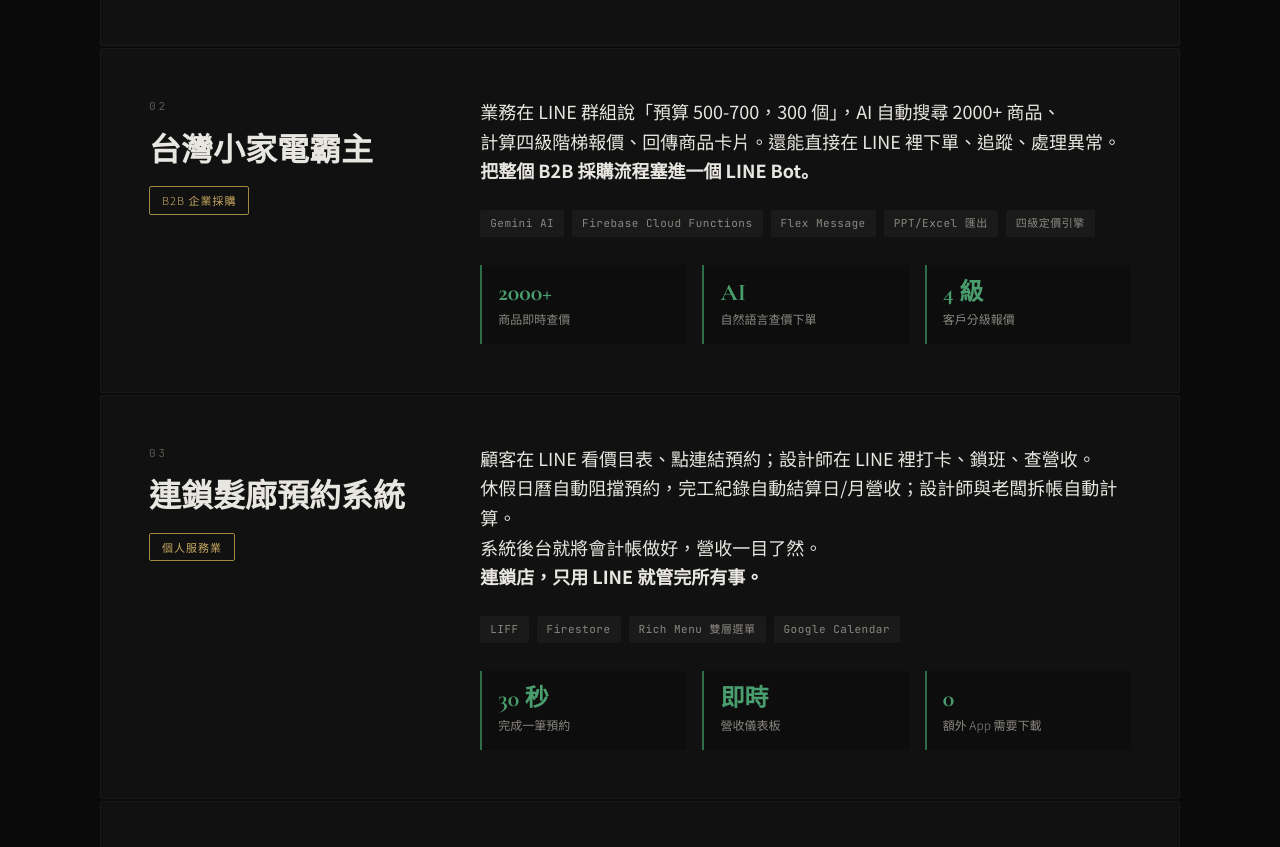
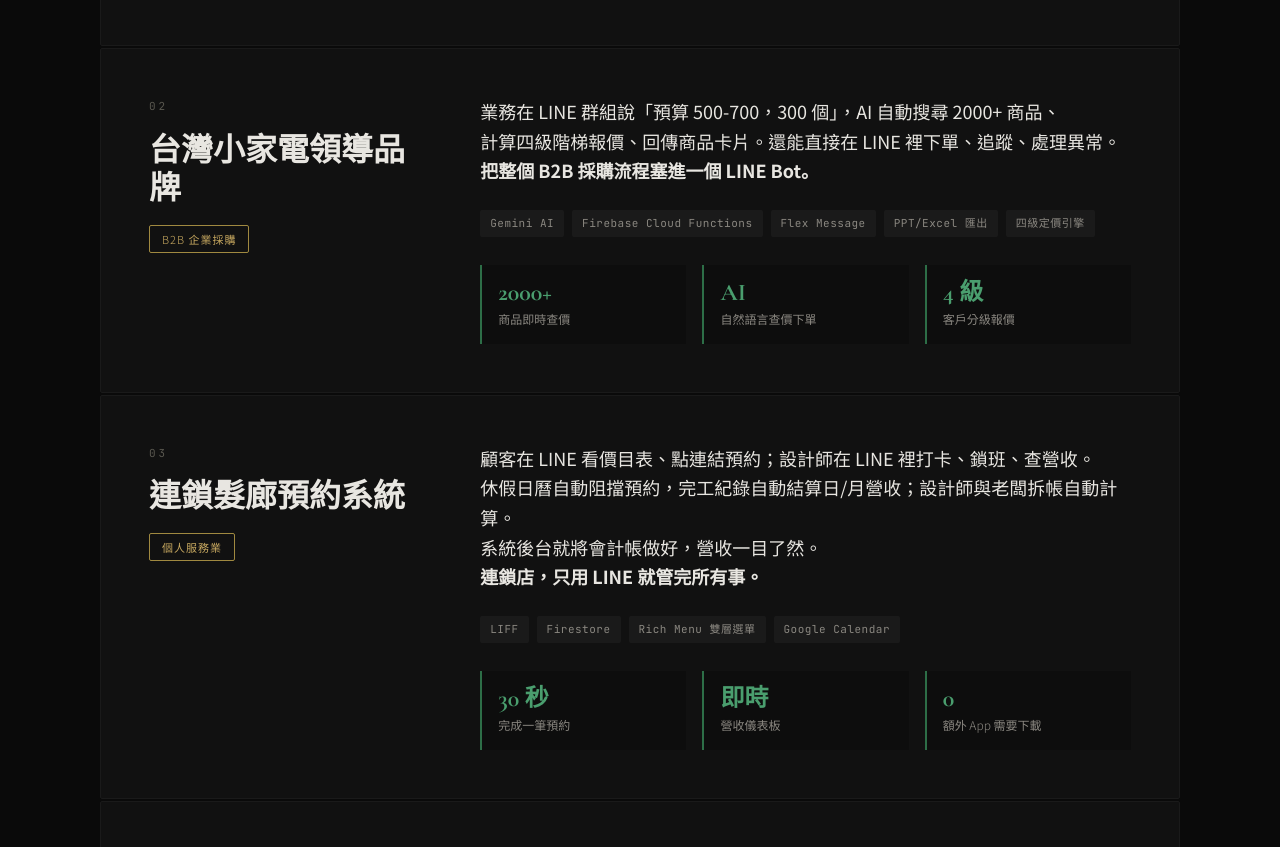
Before and after one commit to Sam-Kinyo/sam-kuo-portfolio, a plain HTML site: page index.html in a window 1280 px wide. Shown: the part 1481-2328 px from the top of the page. Drawn offline with nearby package versions, Linux system fonts and the light colour scheme.

Commit message:
Update copy: 台灣小家電霸主 to 台灣小家電領導品牌

```diff
--- a/index.html
+++ b/index.html
@@ -431,7 +431,7 @@ height="0" width="0" style="display:none;visibility:hidden"></iframe></noscript>
     <div class="case-inner">
       <div class="case-meta">
         <div class="case-number">02</div>
-        <div class="case-client">台灣小家電霸主</div>
+        <div class="case-client">台灣小家電領導品牌</div>
         <div class="case-industry">B2B 企業採購</div>
       </div>
       <div class="case-body">
```
